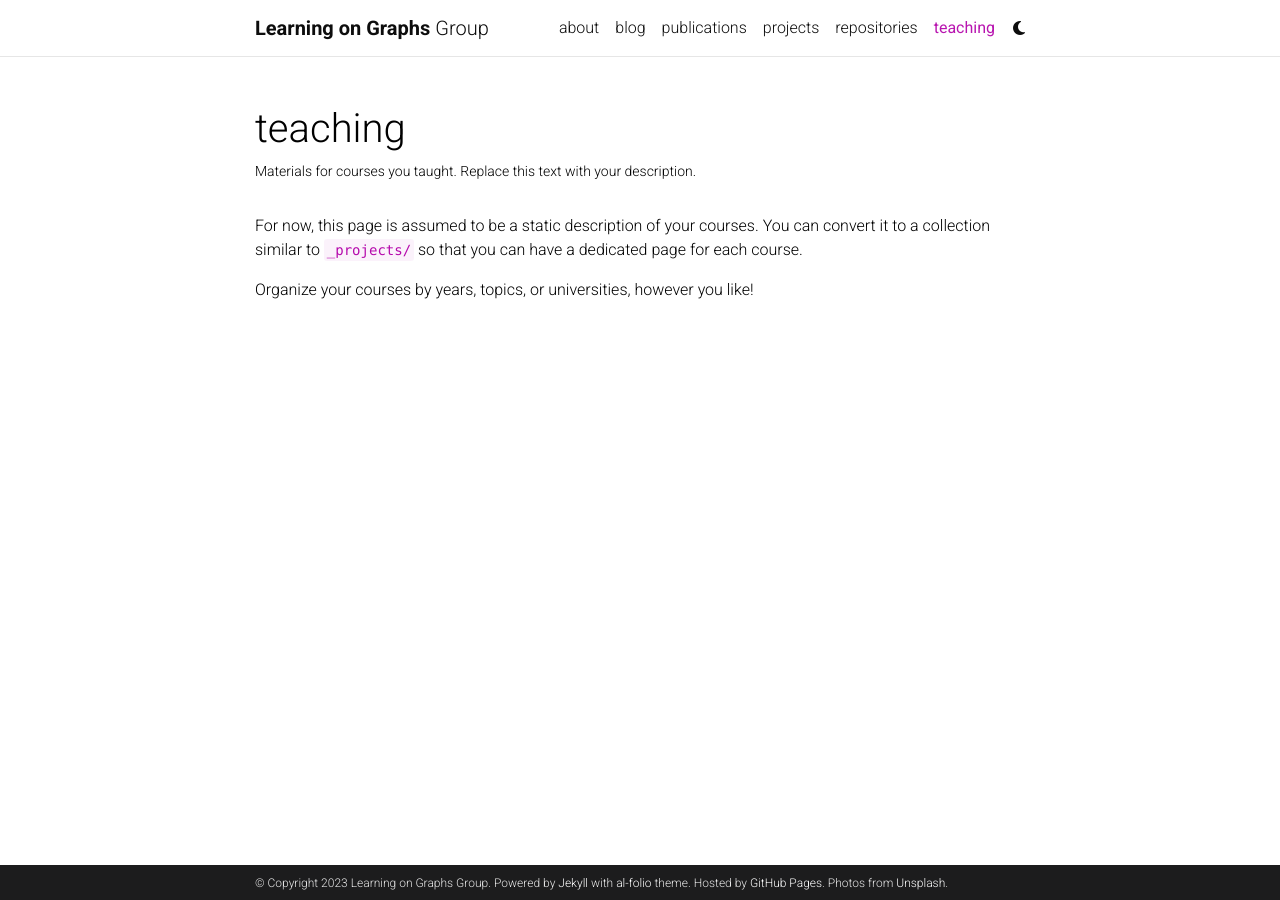
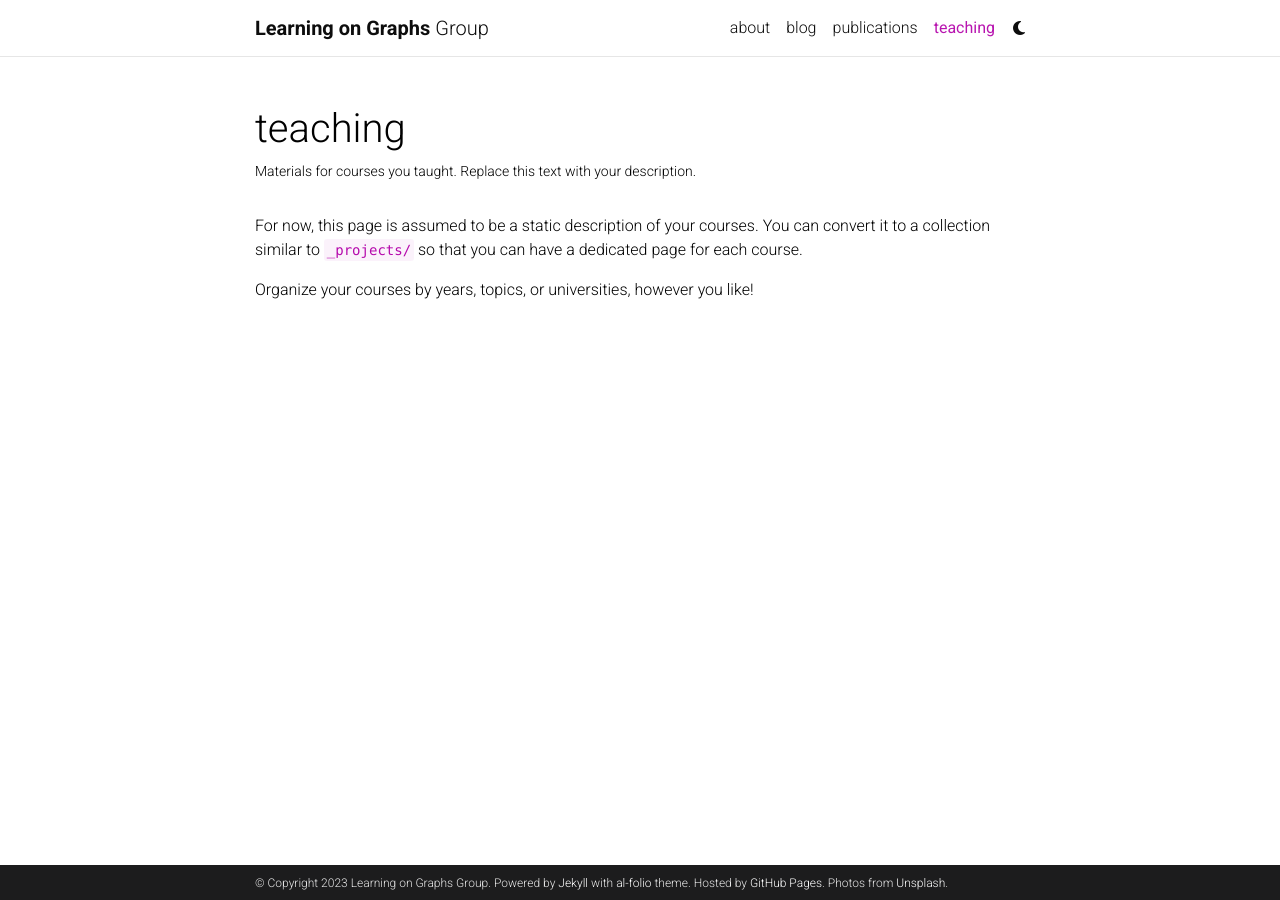
Before and after one commit to LoG-RWTH/log.rwth-aachen.github.io, a Jekyll site: the page built from _pages/teaching.md, in a window 1280 px wide. Built offline with Jekyll 4.4.1, drawn with Linux system fonts in a browser that asks for light colours; full-size pictures stand in for the smaller copies a plugin makes; comment, search, counter and statistics services are not loaded; a style sheet for code colours, icons or effects is not loaded; some of the changed lines change nothing that is shown.

Commit message:
ignore project and repositories for now

```diff
--- a/_config.yml
+++ b/_config.yml
@@ -209,6 +209,8 @@ exclude:
   - Gemfile
   - Gemfile.lock
   - vendor
+  - _pages/projects.md
+  - _pages/repositories
 keep_files:
   - CNAME
   - .nojekyll
```
